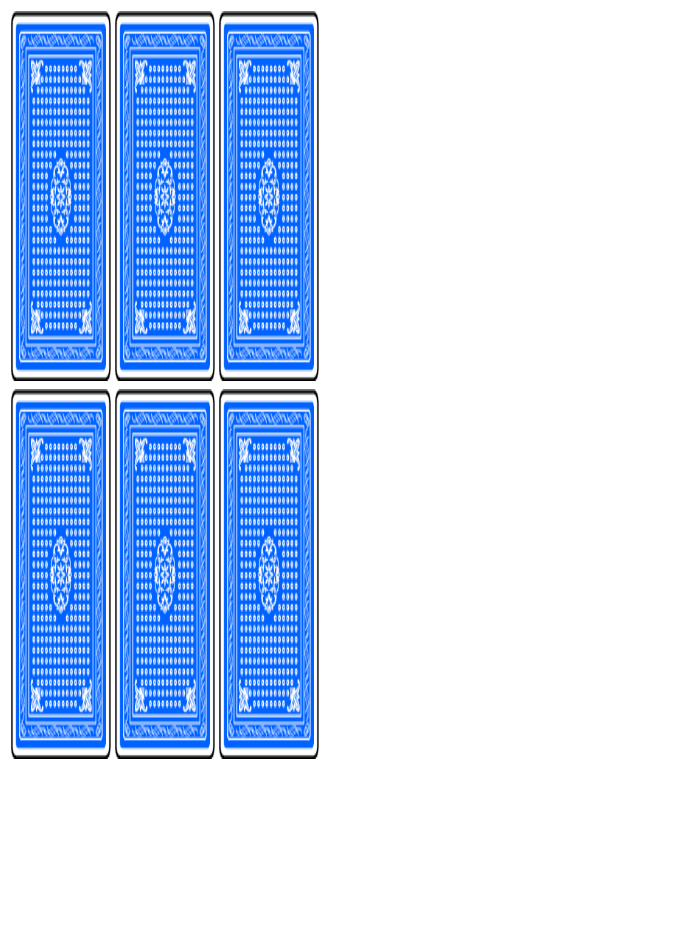
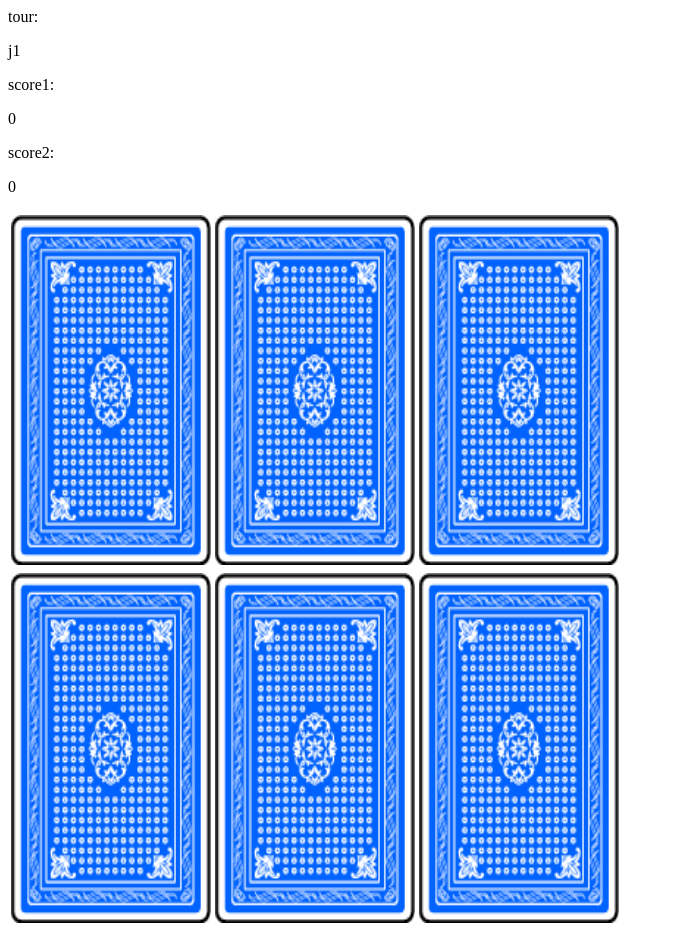
Before and after one commit to khadijabenamor/max-min-s-tri, a plain HTML site: page jeux.html in a window 1280 px wide. Shown: the whole page, without its empty margins (0-674 px from the left). Before the commit the page ends 800 px from the top, so only its background shows below. Drawn offline with Linux system fonts and the light colour scheme.

Commit message:
game over

```diff
--- a/jeux.html
+++ b/jeux.html
@@ -1,25 +1,90 @@
 <!DOCTYPE html>
 <html>
 <body>
+
+    tour:<p id="tour"></p>
+    score1:<p id="s1"></p>
+    score2:<p id="s2"></p>
+    <table>
+        <tr>
+            <td><img src="back.png" id="0" width="200" height="350" onclick="reverse(event)"></td>
+            <td><img src="back.png" id="1" width="200" height="350" onclick="reverse(event)"></td>
+            <td><img src="back.png" id="2" width="200" height="350" onclick="reverse(event)"></td>
+        </tr>
+        <tr>
+            <td><img src="back.png" id="3" width="200" height="350" onclick="reverse(event)"></td>
+            <td><img src="back.png" id="4" width="200" height="350" onclick="reverse(event)"></td>
+            <td><img src="back.png" id="5" width="200" height="350" onclick="reverse(event)"></td>
+        </tr>
+    </table>
     <script>
-        t=['papillon.jpg','chat.jpg','rose.png','rose.png','papillon.jpg','chat.jpg'];
+        let tirage=0,id1,id2;
+        let tour="j1",s1=0,s2=0;
+        photos=['papillon.jpg','chat.jpg','rose.png'];
+        rep=[0,0,0];
+        t=[];
+        document.getElementById("tour").innerHTML="j1";
+        document.getElementById("s1").innerHTML="0";
+        document.getElementById("s2").innerHTML="0";
+        reset();
         function reverse(e)
         {
             document.getElementById(e.target.id).src=t[e.target.id];
+            tirage ++;
+            if(tirage==1)
+             id1=e.target.id;
+            else
+            {
+                id2=e.target.id;
+                if(t[id1]!=t[id2])
+                {
+                    setTimeout(reset2cards,3000);
+
+                }
+                else
+                {
+                    if(tour=="j1")
+                    {
+                      s1++;
+                      document.getElementById("s1").innerHTML=s1;
+                    }
+                    else
+                    {
+                      s2++;
+                      document.getElementById("s2").innerHTML=s2;
+                    }
+
+                }
+                tirage=0;
+
+            }
+
         }
+        function reset2cards()
+        {
+            document.getElementById(id1).src="back.png";
+            document.getElementById(id2).src="back.png";
+            if(tour=="j1")
+                tour="j2";
+            else
+                tour="j1";
+            document.getElementById("tour").innerHTML=tour;
+        }
+        function reset()
+        {
+            let i=0;
+            while(i<6)
+            {
+                let tir=Math.floor(Math.random() * 3);
+                if(rep[tir]<2)
+                {
+                    t.push(photos[tir]);
+                    rep[tir]++;
+                    i++;
+                }
+            }
 
+        }
     </script>
-    <table>
-        <tr>
-            <td><img src="back.png" id="0" width="100" height="370" onclick="reverse(event)"></td>
-            <td><img src="back.png" id="1" width="100" height="370" onclick="reverse(event)"></td>
-            <td><img src="back.png" id="2" width="100" height="370" onclick="reverse(event)"></td>
-        </tr>
-        <tr>
-            <td><img src="back.png" id="3" width="100" height="370" onclick="reverse(event)"></td>
-            <td><img src="back.png" id="4" width="100" height="370" onclick="reverse(event)"></td>
-            <td><img src="back.png" id="5" width="100" height="370" onclick="reverse(event)"></td>
-        </tr>
-    </table>
 </body>
 </html>
```
